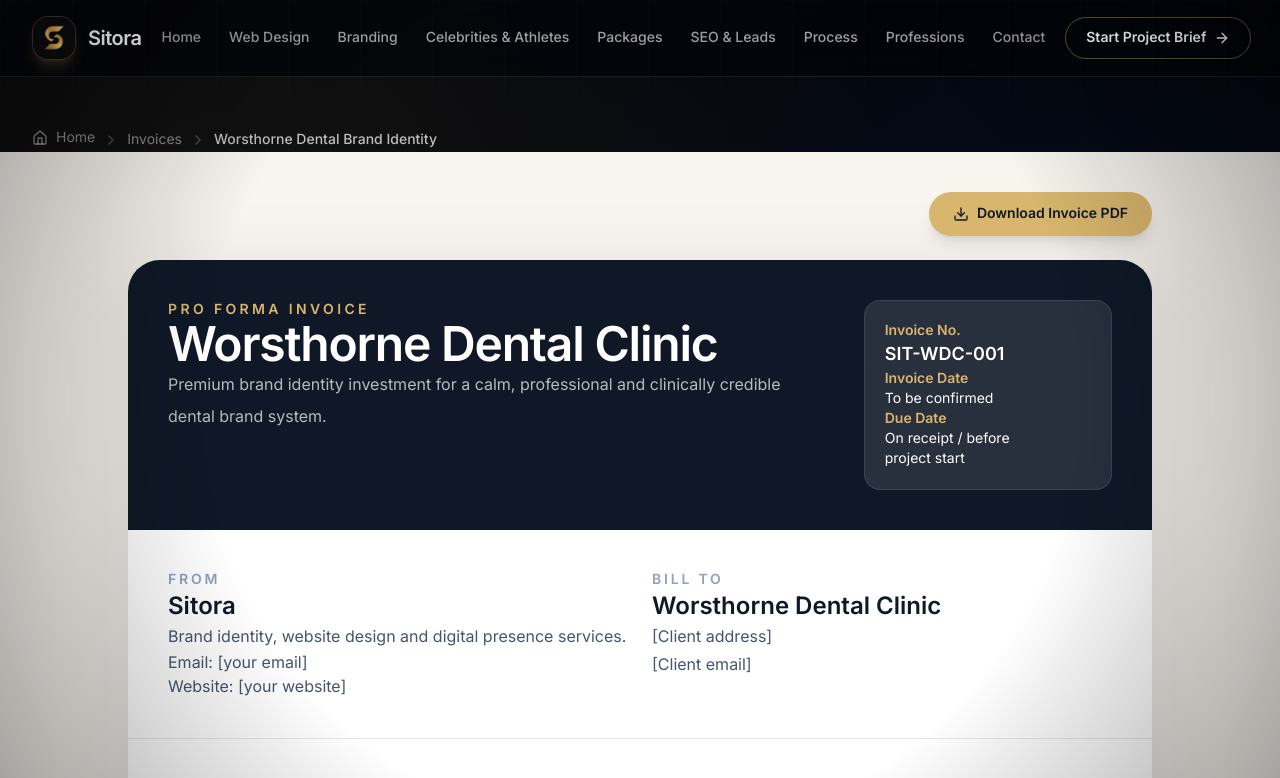
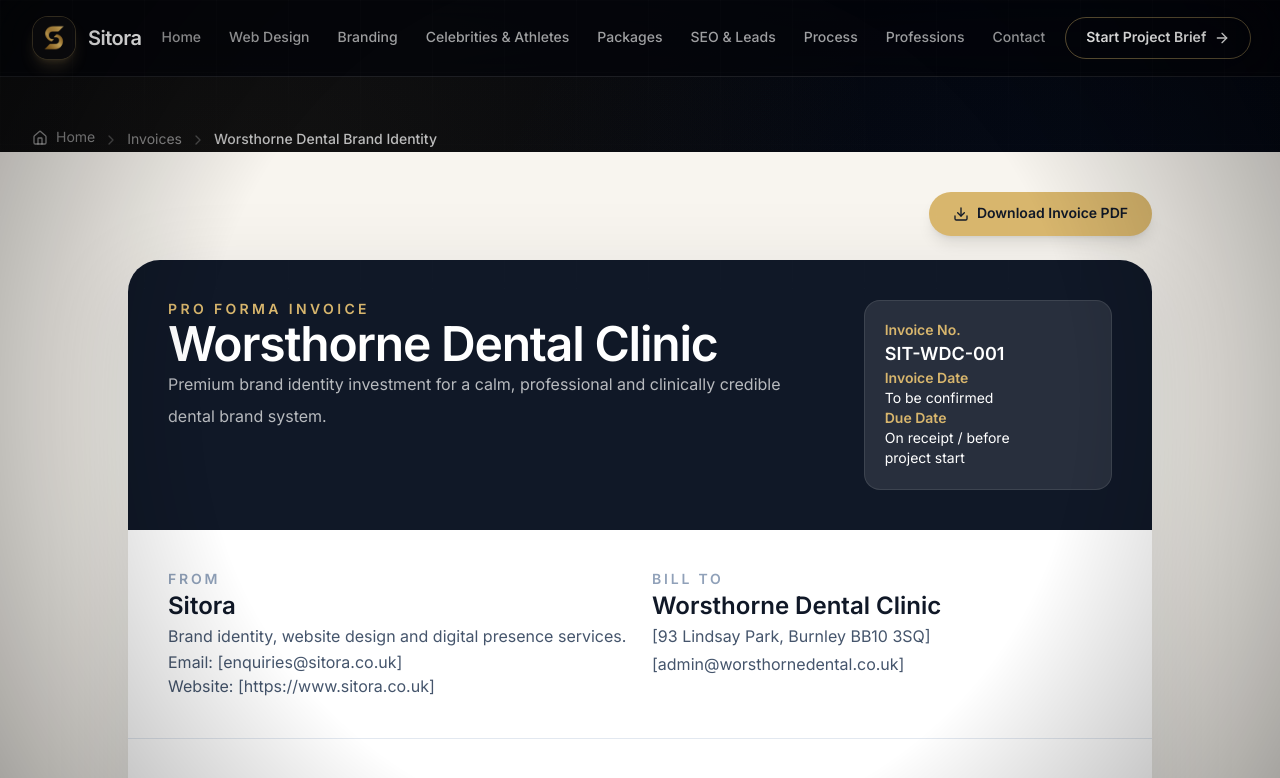
Before and after one commit to Nylon1/SitoraBrandingagency, a Next.js app: page /invoices/worsthorne-dental-brand-identity in a window 1280 px wide. Shown: the top 778 px of the page. Built offline with nearby package versions, Linux system fonts and the light colour scheme; a web font is replaced by a local one.

Commit message:
Add protected invoice page and PDF download

```diff
--- a/app/invoices/worsthorne-dental-brand-identity/page.tsx
+++ b/app/invoices/worsthorne-dental-brand-identity/page.tsx
@@ -106,9 +106,9 @@ export default function WorsthorneDentalInvoicePage() {
               Brand identity, website design and digital presence services.
             </p>
             <p className="mt-3 text-slate-600">
-              Email: [your email]
+              Email: [enquiries@sitora.co.uk]
               <br />
-              Website: [your website]
+              Website: [https://www.sitora.co.uk]
             </p>
           </div>
 
@@ -120,9 +120,10 @@ export default function WorsthorneDentalInvoicePage() {
               Worsthorne Dental Clinic
             </h2>
             <p className="mt-3 leading-7 text-slate-600">
-              [Client address]
+              [93 Lindsay Park,
+Burnley BB10 3SQ]
               <br />
-              [Client email]
+              [admin@worsthornedental.co.uk]
             </p>
           </div>
         </div>
```
